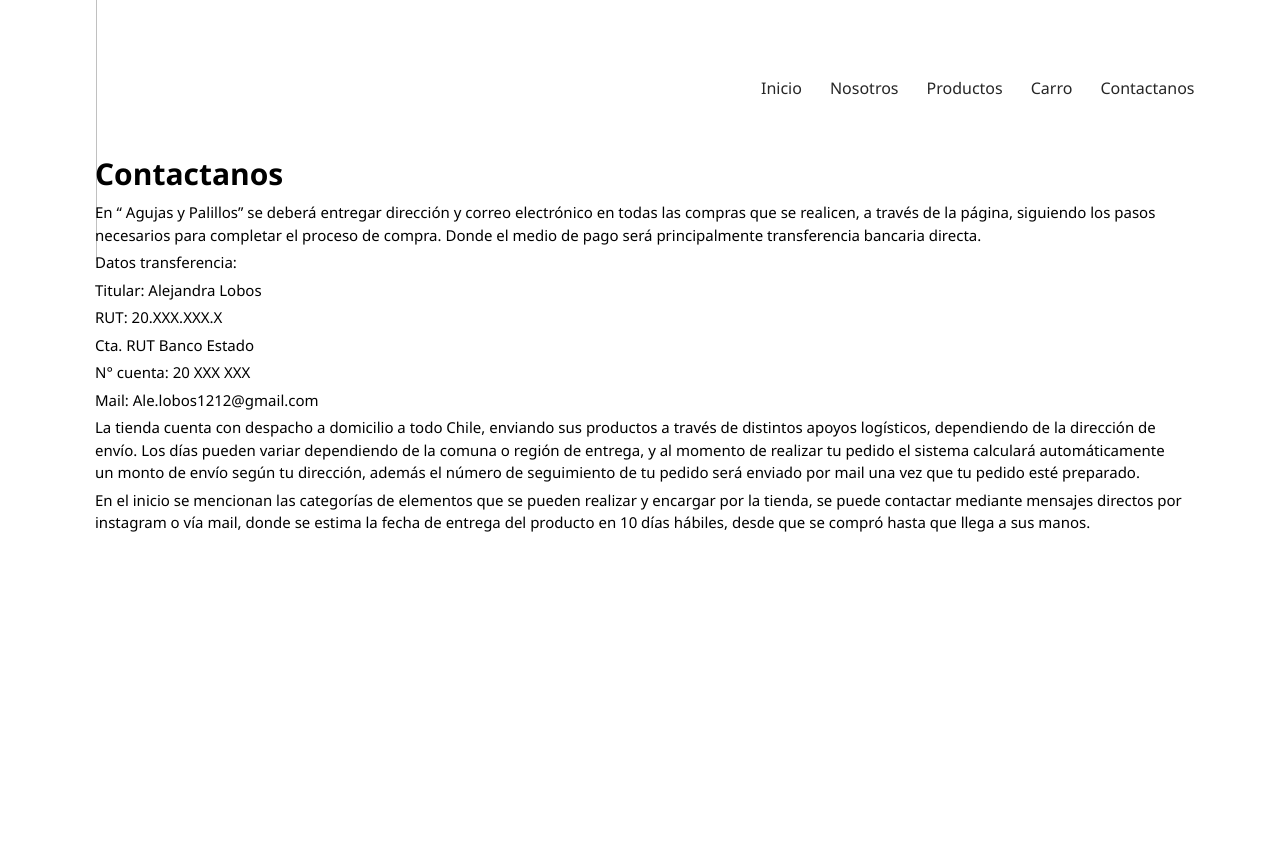
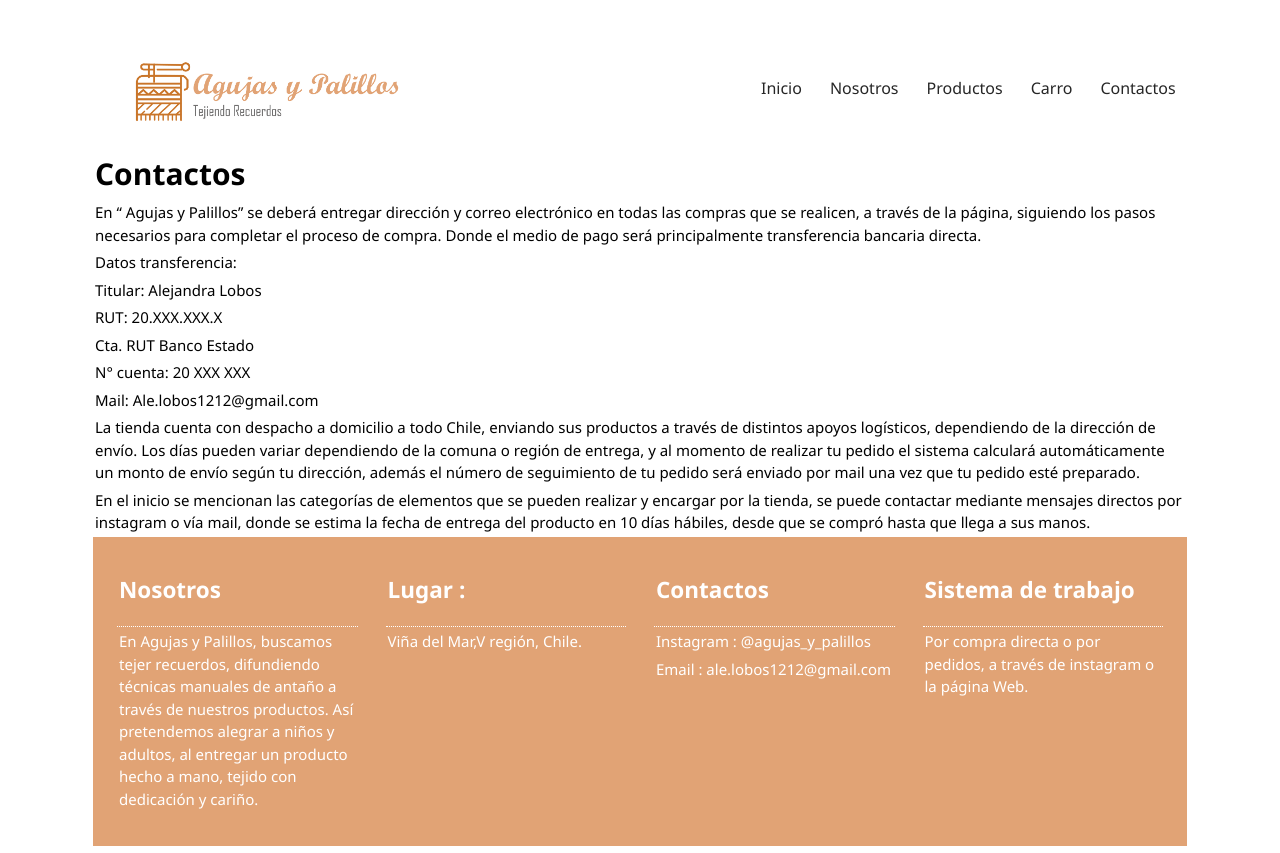
Before and after one commit to ead-codigo-2023/proyecto-personal-2002-20, a plain HTML site: page Contactos.html in a window 1280 px wide. Before the commit the page ends 800 px from the top, so only its background shows below. Drawn offline with Linux system fonts and the light colour scheme; files that its build step writes are made by us from their sources.

Commit message:
vincula hoja styles

```diff
--- a/paginas/Contactanos.html
+++ b/Contactos.html
@@ -10,7 +10,7 @@
     <link rel="Nosotros" href="paginas/Nosotros.html">
     <link rel="Productos" href="paginas/Productos.html">
     <link rel="Carro" href="paginas/Carro.html">
-    <link rel="Contactanos" href="paginas/Contactanos.html">
+    <link rel="Contactanos" href="paginas/Contactos.html">
     </head>
 
 <div class="menu-btn">
@@ -23,16 +23,16 @@
       <img src="imagen/Logo2.0_web.png" alt="agujasypalillos" class="logo">
 
       <ul class="main-menu">
-        <li><a href="Inicio">Inicio</a></li>
+        <li><a href="Inicio.html">Inicio</a></li>
         <li><a href="Nosotros.html">Nosotros</a></li>
         <li><a href="Productos.html">Productos</a></li>
         <li><a href="Carro.html">Carro</a></li>
-        <li><a href="Contactanos.html">Contactanos</a></li>
+        <li><a href="Contactos.html">Contactos</a></li>
       </ul>
     </nav>
 
 
-    <h1>Contactanos</h1>
+    <h1>Contactos</h1>
     <p>En “ Agujas y Palillos” se deberá entregar dirección y correo electrónico en todas las compras que se realicen, a través de la página, siguiendo los pasos necesarios para completar el proceso de compra. Donde el medio de pago será principalmente transferencia bancaria directa.
     </p>
     <p>Datos transferencia:</p>
@@ -47,4 +47,26 @@
     <p>En el inicio se mencionan las categorías de elementos que se pueden realizar y encargar por la tienda, se puede contactar mediante mensajes directos por instagram o vía mail, donde se estima la fecha de entrega del producto en 10 días hábiles, desde que se compró hasta que llega a sus manos.
     </p>
 
+
+
+    <footer class="main-footer">
+      <div class="footer__section">
+        <h2 class="footer__title">Nosotros</h2>
+        <p class="footer__txt">En Agujas y Palillos, buscamos tejer recuerdos, difundiendo técnicas manuales de antaño a través de nuestros productos. Así pretendemos alegrar a niños y adultos, al entregar un producto hecho a mano, tejido con dedicación y cariño. </p>
+      </div>
+      <div class="footer__section">
+        <h2 class="footer__title">Lugar :</h2>
+        <p class="footer__txt">Viña del Mar,V región, Chile.</p>
+
+      </div>
+      <div class="footer__section">
+        <h2 class="footer__title">Contactos</h2>
+        <p class="footer__txt">Instagram : @agujas_y_palillos</p>
+        <p class="footer__txt">Email : ale.lobos1212@gmail.com</p>
+      </div>
+      <div class="footer__section">
+        <h2 class="footer__title">Sistema de trabajo</h2>
+        <p class="footer__txt">Por compra directa o por pedidos, a través de instagram o la página Web.</p>
+      </div>
+    </footer>
 </html>
--- /dev/null
+++ b/assets/css/style1.css
@@ -0,0 +1,71 @@
+* {
+    box-sizing: border-box;
+    margin: 1;
+    padding: 2px;
+  }
+
+  body {
+    font-family: 'Segoe UI', Tahoma, Geneva, Verdana, sans-serif;
+    background: #fff;
+    color: #000;
+    font-size: 15px;
+    line-height: 1.5;
+  }
+
+  a {
+    color: #262626;
+    text-decoration: none;
+  }
+
+  ul {
+    list-style: none;
+  }
+
+  .container {
+    width: 90%;
+    max-width: 1100px;
+    margin: auto;
+  }
+  /* Nav */
+  .main-nav {
+    display: flex;
+    align-items: center;
+    justify-content: space-between;
+    height: 120px;
+    padding: 20px 0px;
+    font-size: 16px;
+  }
+
+  .main-nav .logo {
+    width: 350px;
+  }
+
+  .main-nav ul {
+    display: flex;
+  }
+
+  .main-nav ul li {
+    padding: 10px 10px;
+  }
+
+  .main-nav ul li a {
+    padding-bottom: 1px;
+  }
+
+  .main-nav ul li a:hover {
+    border-bottom: 2px solid #262626;
+  }
+
+  .main-nav ul.main-menu {
+    flex: 1;
+    margin-left: 300px;
+  }
+
+  .menu-btn {
+    cursor: pointer;
+    position: absolute;
+    top: 30px;
+    right: 30px;
+    z-index: 2;
+    display: none;
+  }
```
Also changed, not shown: Carro.html (added, +57 -0 lines), Inicio.html (+5 -5 lines), Nosotros.html (renamed from paginas/Nosotros.html, +27 -3 lines), Productos.html (added, +89 -0 lines), paginas/Carro.html (deleted, +0 -37 lines), paginas/Productos.html (deleted, +0 -36 lines), imagen/car.svg (added).
